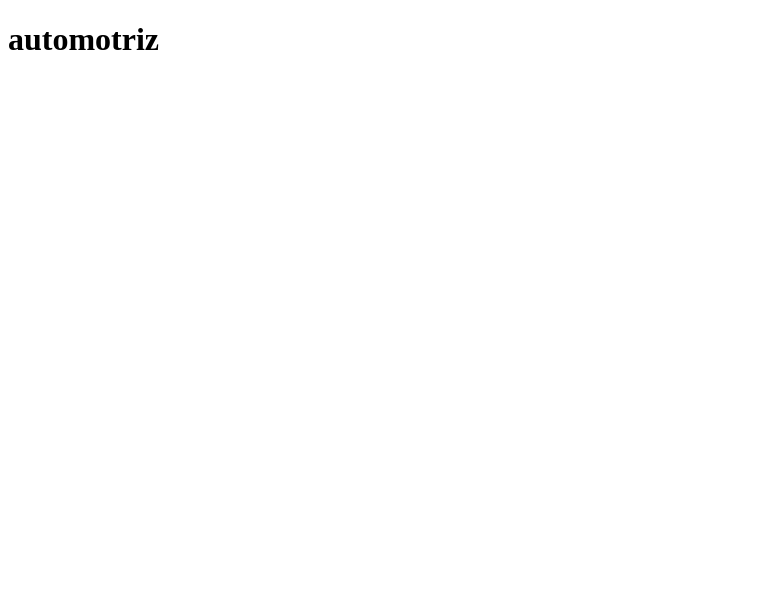
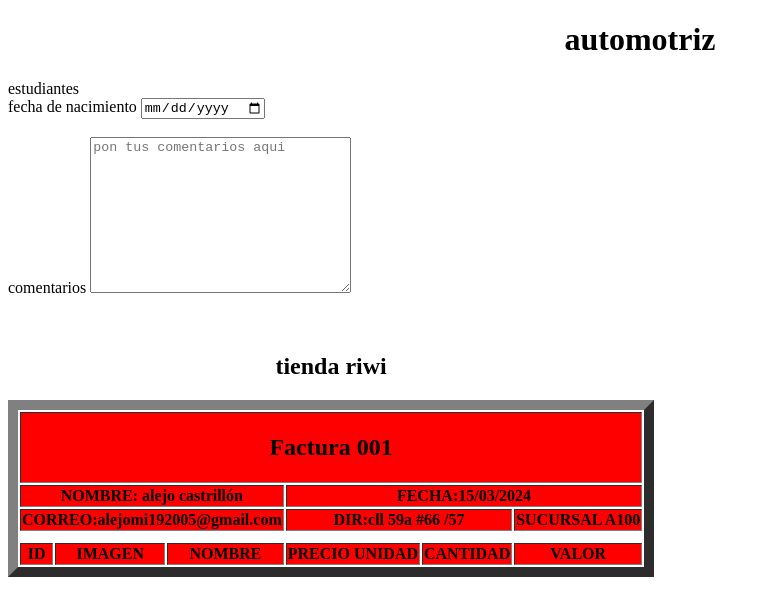
Before and after one commit to CODEALEJO/automotriz-riwi, a plain HTML site: page index.html in a window 1280 px wide. Shown: the whole page, without its empty margins (0-770 px from the left). Drawn offline with Linux system fonts and the light colour scheme.

Commit message:
le agregue un formulario y una lista

```diff
--- a/index.html
+++ b/index.html
@@ -6,7 +6,59 @@
     <title>Document</title>
 </head>
 <body>
-    <h1>automotriz</h1>
+    <header></header>
+    <main>
+        <center>
+        <h1>automotriz</h1>
+        </center>
+        <section>
+            <form action="estudi">estudiantes</form>
+            <label for="estudi">fecha de nacimiento</label>
+            <input type="date" name="estudi" id="estudi">
+        </section>
+        <br>
+        <div>
+            <label for="comentts">comentarios</label>
+            <textarea name="comentts" id="comentts" cols="30" rows="10" placeholder="pon tus comentarios aqui"></textarea>
+        </div>
+        <br>
+        <br>
+        <table border="10">
+            <caption><h2 align="center">tienda riwi</h2></caption>
+            <thead align="center" bgcolor="red" >
+                <tr>
+                    <td colspan="7"><h2>Factura 001</h2></td>
+                 </tr>
+
+                 <tr>
+                     <th colspan="4">NOMBRE: alejo castrillón</th>
+                     <th colspan="3">FECHA:15/03/2024</th>
+                 </tr>
+
+                 <tr>
+                     <th colspan="4">CORREO:alejomi192005@gmail.com</th>
+                     <th colspan="2">DIR:cll 59a #66 /57</th>
+                     <th colspan="2">SUCURSAL A100</th>
+                 </tr>
+
+                 <tr></tr>
+                 <tr></tr>
+                 <tr></tr>
+                 <tr></tr>
+                 <tr></tr>
+
+                 <tr>
+                      <th colspan="2">ID</th>
+                      <th>IMAGEN</th>
+                      <th>NOMBRE</th>
+                      <th>PRECIO UNIDAD</th>
+                      <th>CANTIDAD</th>
+                      <th>VALOR</th>
+                 </tr>
+            </thead>
+        </table>
+    </main>
+    <footer></footer>
 
 </body>
 </html>
```
Also changed, not shown: public/pages/szs.html (added).
